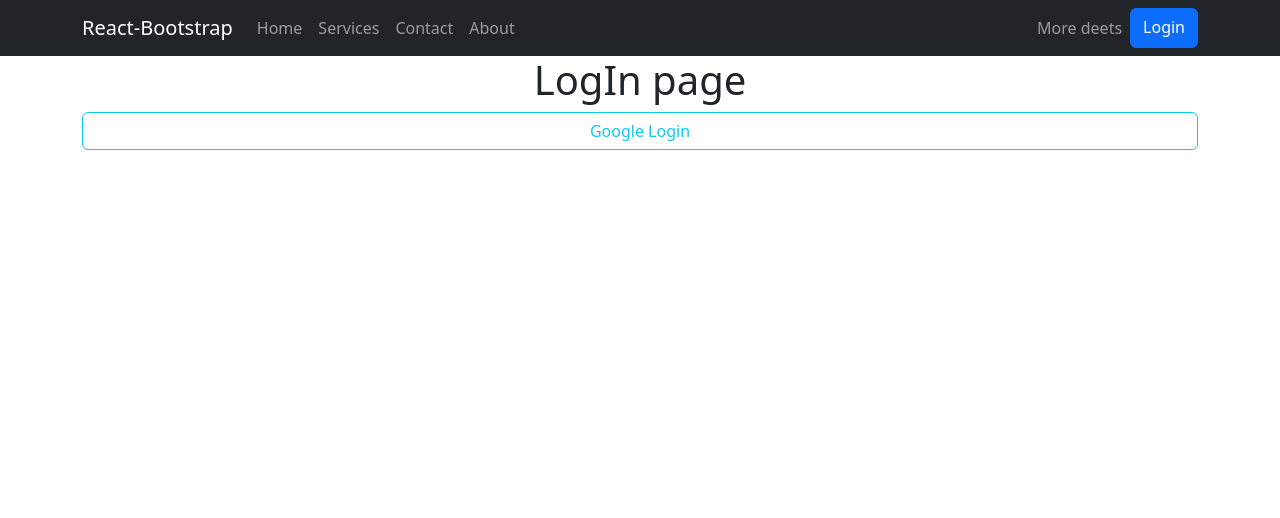
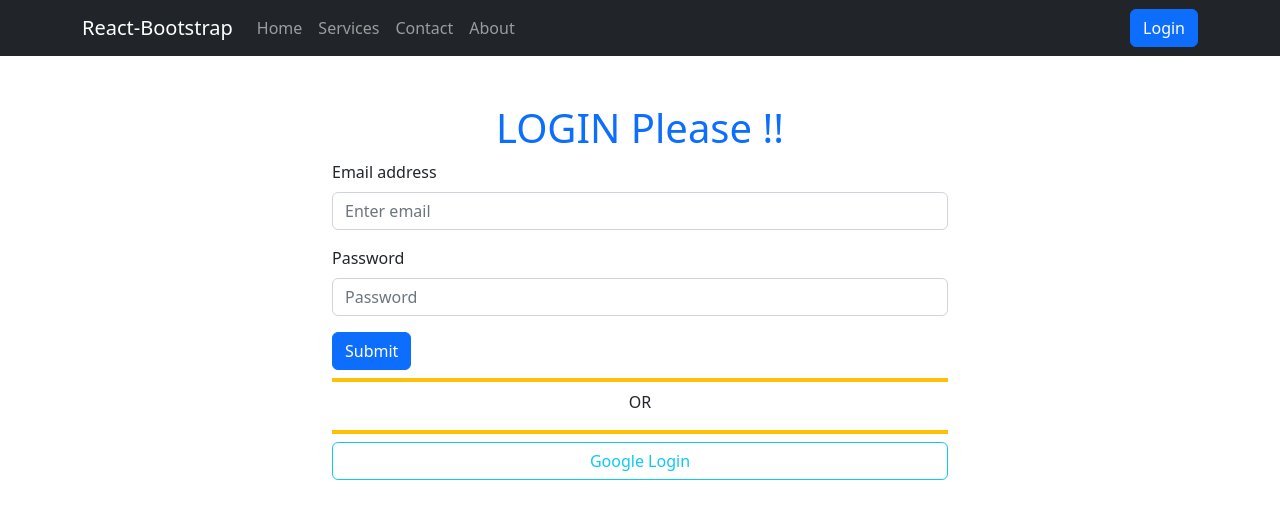
Before and after one commit to moshiur25524/body_building, a React (Create React App) app: page /login in a window 1280 px wide. Shown: the top 518 px of the page. Built offline with nearby package versions, Linux system fonts and the light colour scheme; no server answers.

Commit message:
Made a login form in the login component

```diff
--- a/src/App.js
+++ b/src/App.js
@@ -1,5 +1,3 @@
-import logo from './logo.svg';
-import './App.css';
 import 'bootstrap/dist/css/bootstrap.min.css';
 import { Route, Routes } from 'react-router-dom';
 import Home from './Pages/Home/Home';
@@ -11,7 +9,7 @@ import Login from './Pages/Login/Login';
 
 function App() {
   return (
-    <div className="App">
+    <div>
       <Header></Header>
       <Routes>
         <Route path='/' element={<Home></Home>}/>
--- a/src/Pages/Login/Login.js
+++ b/src/Pages/Login/Login.js
@@ -1,6 +1,6 @@
 import React from 'react';
-import { Button } from 'react-bootstrap';
-import { Form } from 'react-router-dom';
+import Button from 'react-bootstrap/Button';
+import Form from 'react-bootstrap/Form';
 import { useSignInWithGoogle } from 'react-firebase-hooks/auth';
 import auth from '../../firebase.init';
 
@@ -8,12 +8,29 @@ import auth from '../../firebase.init';
 const Login = () => {
 
     const [signInWithGoogle, user, loading, error] = useSignInWithGoogle(auth);
-    const googleSignIn = () =>{
+    const googleSignIn = () => {
         signInWithGoogle()
+        console.log(user);
     }
     return (
-        <div className='container'>
-            <h1>LogIn page</h1>
+        <div className='container w-50 mx-auto mt-5'>
+            <h1 className='text-center text-primary'>LOGIN Please !!</h1>
+            <Form>
+                <Form.Group className="mb-3" controlId="formBasicEmail">
+                    <Form.Label>Email address</Form.Label>
+                    <Form.Control type="email" placeholder="Enter email" />
+                </Form.Group>
+
+                <Form.Group className="mb-3" controlId="formBasicPassword">
+                    <Form.Label>Password</Form.Label>
+                    <Form.Control type="password" placeholder="Password" />
+                </Form.Group>
+                <Button variant="primary" type="submit">
+                    Submit
+                </Button>
+            </Form>
+            <div className="border border-bottom border-2 border-warning my-2"></div> <p className='text-center'>OR</p>
+            <div className="border border-bottom border-2 border-warning my-2"></div>
             <div className="d-grid gap-2">
                 <Button onClick={googleSignIn} variant="outline-info" size="md">
                     Google Login
--- a/src/Pages/Shared/Header/Header.js
+++ b/src/Pages/Shared/Header/Header.js
@@ -1,6 +1,6 @@
 import { signOut } from 'firebase/auth';
 import React from 'react';
-import { Button, Container, Nav, Navbar, NavDropdown } from 'react-bootstrap';
+import { Button, Container, Nav, Navbar} from 'react-bootstrap';
 import { useAuthState } from 'react-firebase-hooks/auth';
 import { NavLink } from 'react-router-dom';
 import auth from '../../../firebase.init';
@@ -25,7 +25,7 @@ const Header = () => {
 
                     </Nav>
                     <Nav>
-                        <Nav.Link as={NavLink} to='/'>More deets</Nav.Link>
+                        <Nav.Link>{user && user.displayName}</Nav.Link>
                         {user ?
                             <Button variant="outline-danger" onClick={logout}>SignOut</Button> :
                             <Button as={NavLink} to='/login' variant="outline-primary">Login</Button>
```
